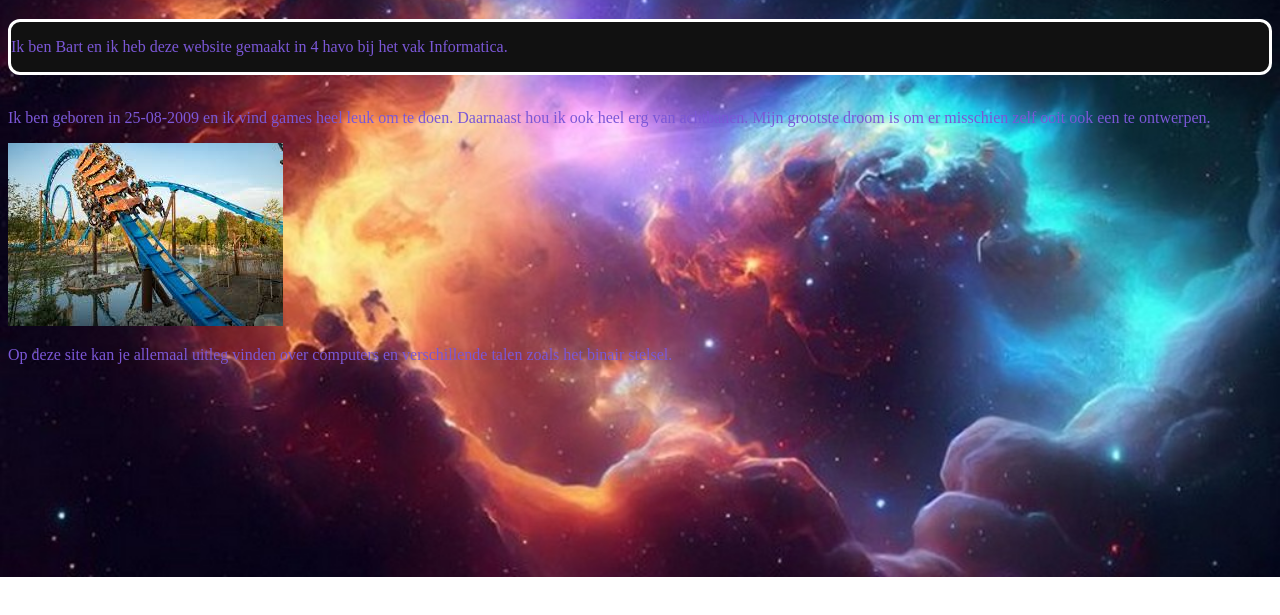
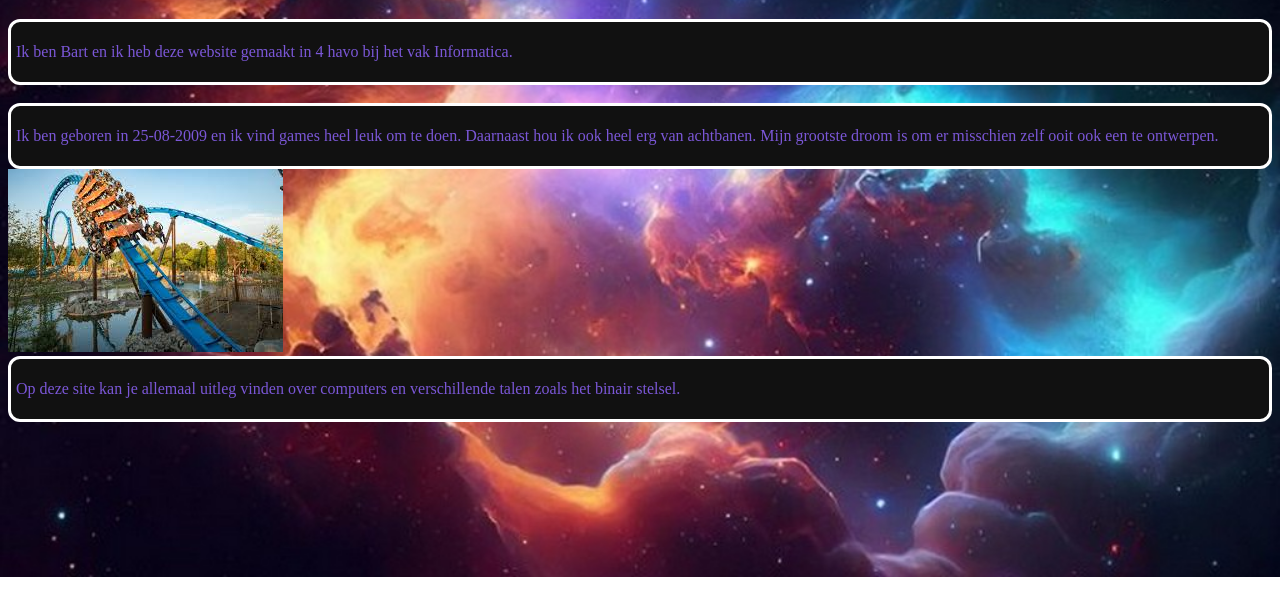
Before and after one commit to Bart8884848/Bart8884848.github.io, a plain HTML site: page index.html in a window 1280 px wide. Shown: the part 133-748 px from the top of the page. Drawn offline with Linux system fonts and the light colour scheme.

Commit message:
1234567890

```diff
--- a/css/style.css
+++ b/css/style.css
@@ -50,6 +50,7 @@ div {
   border-style: solid;
   background-color: #111111;
   border-radius: 12px;
+  padding: 5px;
 }
 .test2 {
   background-image: url(/images/rgb.jpg);
--- a/index.html
+++ b/index.html
@@ -25,8 +25,12 @@
     </p>
   </div>
 <br>
-<p>Ik ben geboren in 25-08-2009 en ik vind games heel leuk om te doen. Daarnaast hou ik ook heel erg van achtbanen. Mijn grootste droom is om er misschien zelf ooit ook een te ontwerpen.</p>
+<div>
+  <p>Ik ben geboren in 25-08-2009 en ik vind games heel leuk om te doen. Daarnaast hou ik ook heel erg van achtbanen. Mijn grootste droom is om er misschien zelf ooit ook een te ontwerpen.</p>
+</div>
 <img src="/images/coaster.jpeg" ></img>
-  <p> Op deze site kan je allemaal uitleg vinden over computers en verschillende talen zoals het binair stelsel.</p>
+<div>
+<p> Op deze site kan je allemaal uitleg vinden over computers en verschillende talen zoals het binair stelsel.</p>
+</div>
 </body>
 </html>
```
